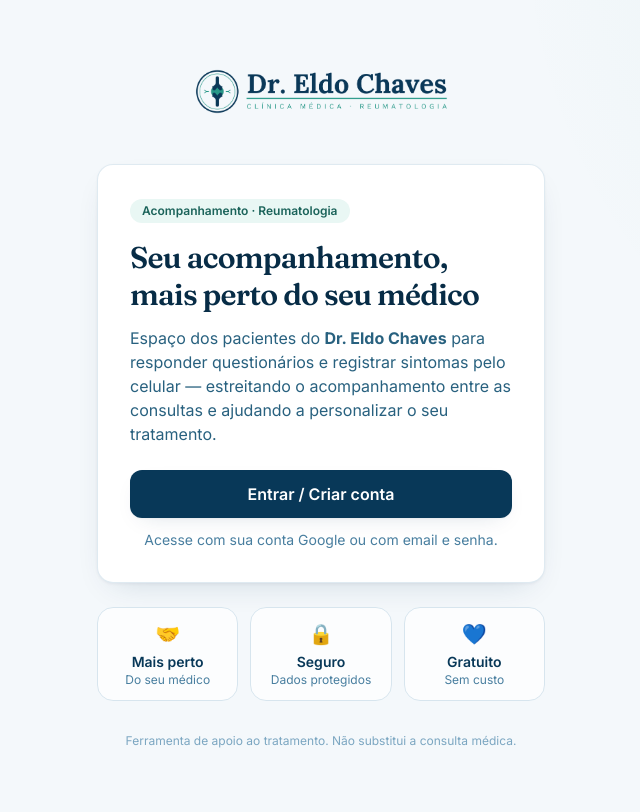
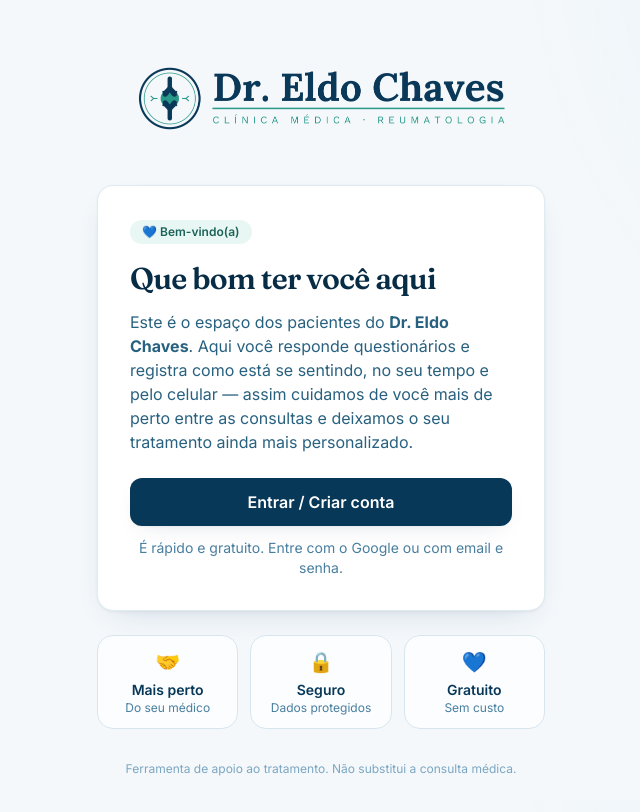
Before and after one commit to eldochaves/Fibro, a Next.js app: page / in a window 1280 px wide. Shown: the top 812 px of the page, without its empty margins (319-959 px from the left). Built offline with nearby package versions, Linux system fonts and the light colour scheme; no server answers.

Commit message:
Home mais acolhedora e logo maior
- Logo ampliado (ate ~420px); mensagem de boas-vindas calorosa
- Texto reforca cuidado de perto e tratamento personalizado, gratuito

https://claude.ai/code/session_01U4DYeYyJimGfQujeC7R7Vk

```diff
--- a/src/app/page.tsx
+++ b/src/app/page.tsx
@@ -28,38 +28,39 @@ export default async function HomePage() {
   }
 
   return (
-    <main className="relative flex min-h-screen flex-col items-center justify-center overflow-hidden px-5 py-12">
+    <main className="relative flex min-h-screen flex-col items-center justify-center overflow-hidden px-5 py-10">
       <div className="w-full max-w-md animate-fade-up">
         {/* Marca */}
-        <div className="mb-8 text-center">
+        <div className="mb-7 text-center">
           <Image
             src="/logo.png"
             alt={CLINIC_NAME}
-            width={320}
-            height={89}
+            width={460}
+            height={128}
             priority
-            className="mx-auto h-auto w-72 max-w-full"
+            className="mx-auto h-auto w-full max-w-[360px] sm:max-w-[420px]"
           />
         </div>
 
         {/* Cartão principal */}
         <div className="card shadow-card sm:p-8">
-          <span className="chip-teal mb-4">Acompanhamento · Reumatologia</span>
+          <span className="chip-teal mb-4">💙 Bem-vindo(a)</span>
           <h1 className="font-display text-3xl font-semibold leading-tight text-navy-800">
-            Seu acompanhamento, mais perto do seu médico
+            Que bom ter você aqui
           </h1>
           <p className="mt-3 text-navy-500">
-            Espaço dos pacientes do <strong>Dr. Eldo Chaves</strong> para
-            responder questionários e registrar sintomas pelo celular —
-            estreitando o acompanhamento entre as consultas e ajudando a
-            personalizar o seu tratamento.
+            Este é o espaço dos pacientes do <strong>Dr. Eldo Chaves</strong>.
+            Aqui você responde questionários e registra como está se sentindo,
+            no seu tempo e pelo celular — assim cuidamos de você mais de perto
+            entre as consultas e deixamos o seu tratamento ainda mais
+            personalizado.
           </p>
 
           <Link href="/login" className="btn-primary mt-6 w-full">
             Entrar / Criar conta
           </Link>
           <p className="mt-3 text-center text-sm text-navy-400">
-            Acesse com sua conta Google ou com email e senha.
+            É rápido e gratuito. Entre com o Google ou com email e senha.
           </p>
         </div>
 
```
